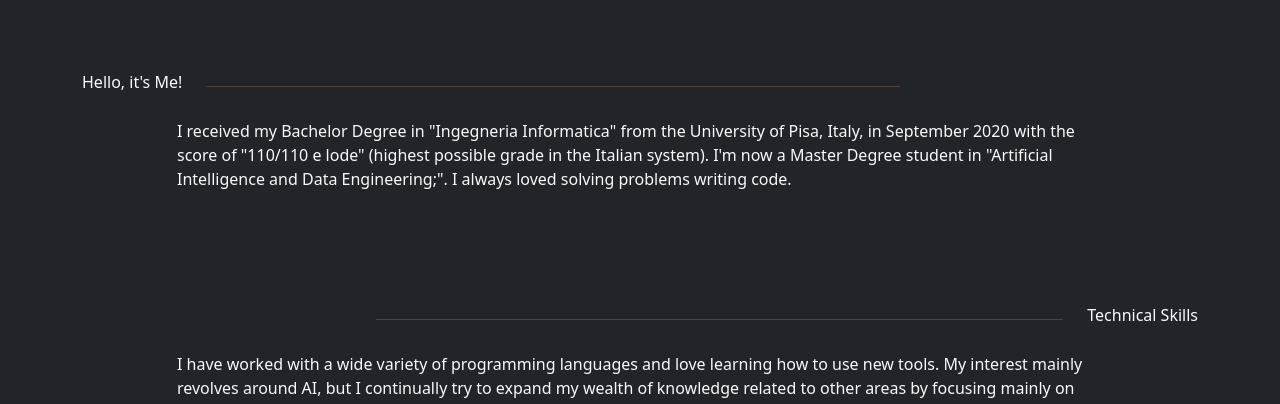
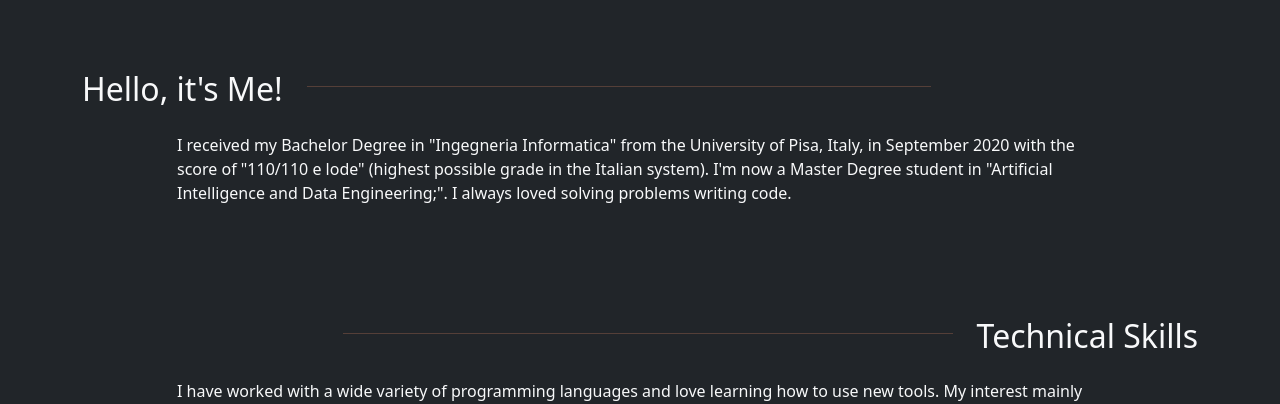
Before and after one commit to ValeGian/ValeGian.github.io, an Angular app: page / in a window 1280 px wide. Shown: the part 366-770 px from the top of the page. Built offline with nearby package versions, Linux system fonts and the light colour scheme.

Commit message:
Big offline commit v8

```diff
--- a/src/app/homepage/homepage.component.html
+++ b/src/app/homepage/homepage.component.html
@@ -15,7 +15,7 @@
   </section>
   <section id="aboutme" class="pt-5 pb-5">
     <div class="row">
-      <div class="col-auto">Hello, it's Me!</div>
+      <h2 class="col-auto">Hello, it's Me!</h2>
       <div class="col"><hr class="h-separator"></div>
     </div>
     <div class="row mt-3">
@@ -25,7 +25,7 @@
   <section id="skills" class="pt-5 pb-5">
     <div class="row">
       <div class="col"><hr class="h-separator float-end"></div>
-      <div class="col-auto">Technical Skills</div>
+      <h2 class="col-auto">Technical Skills</h2>
     </div>
     <div class="row justify-content-center mt-3">
       <p class="mx-auto bg-dark col-10 border-0 text-justify">{{techSkills.text}}</p>
```
Also changed, not shown: 3 other files (tests, documents, lock files or other folders).
